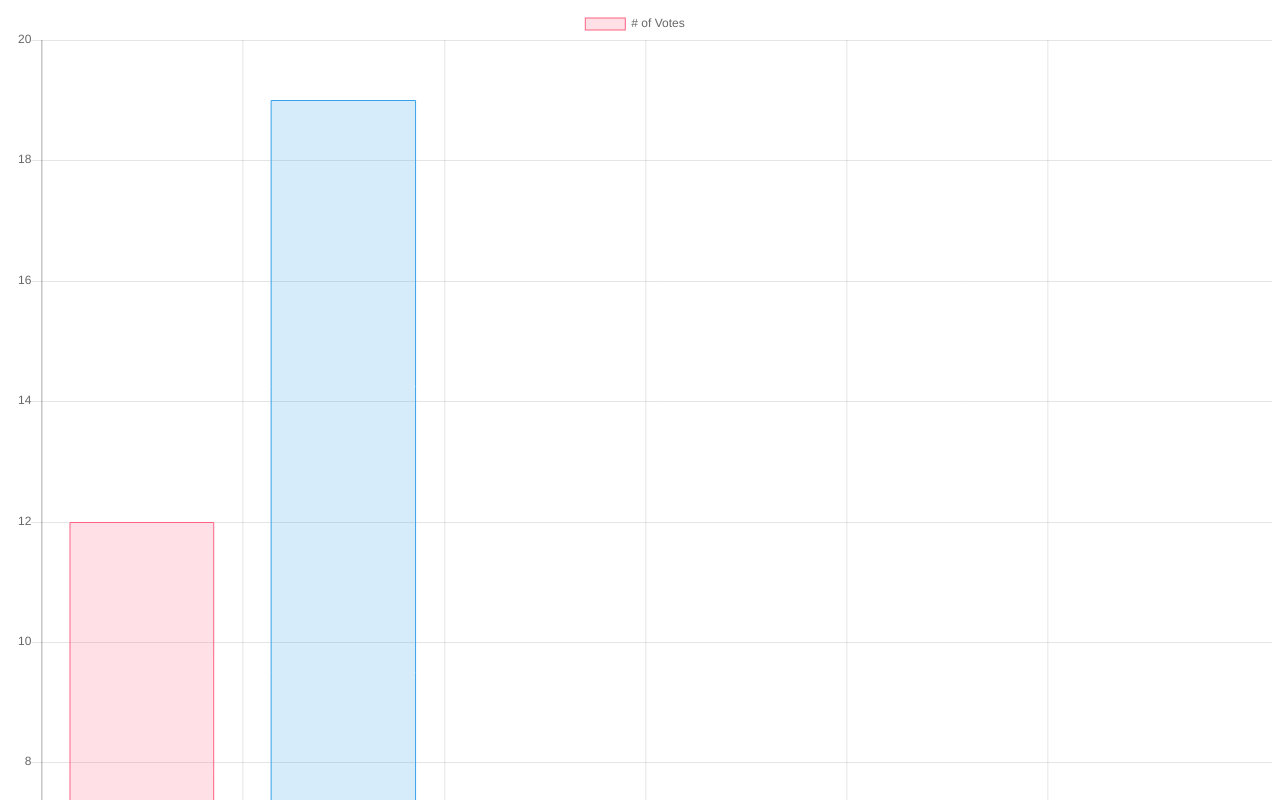
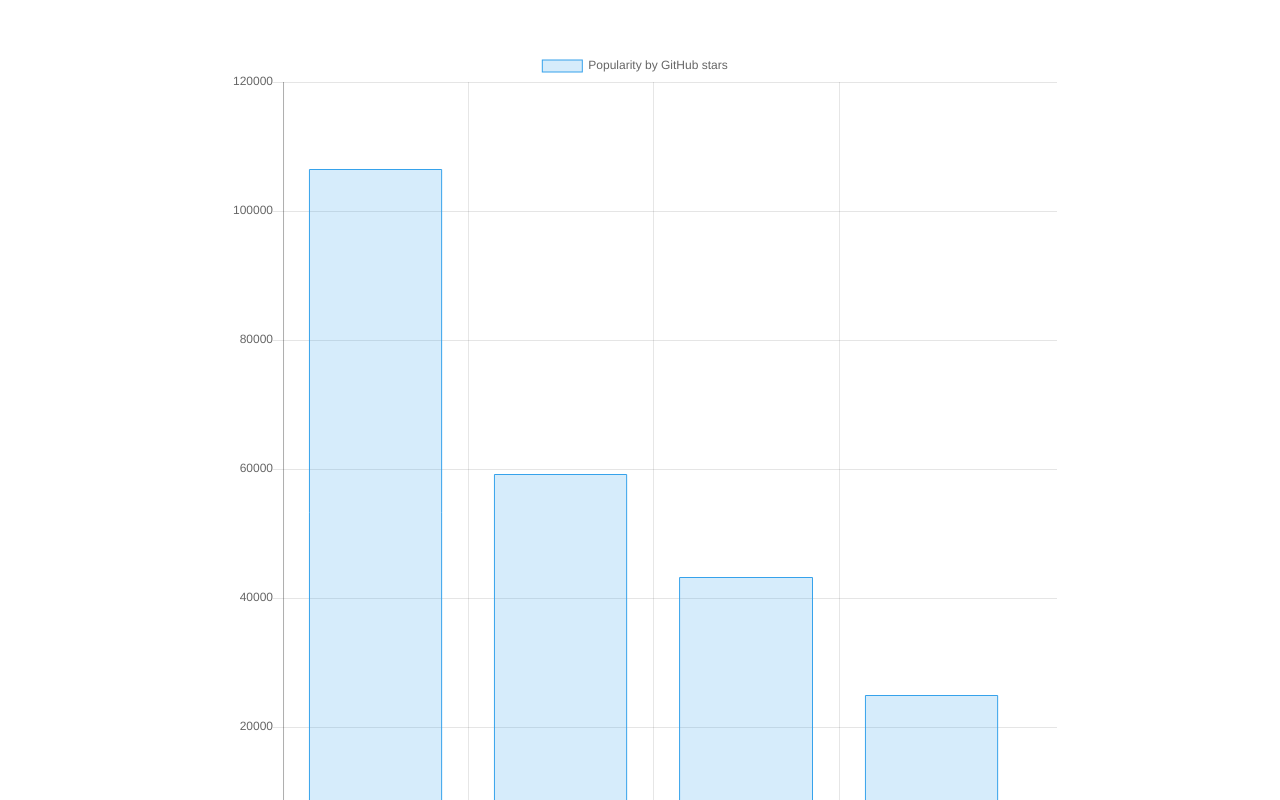
Before and after one commit to RiQuuu/ProjectWebHelpers, a website: page app/index.html in a window 1280 px wide. Shown: the top 800 px of the page. Drawn offline with nearby package versions, Linux system fonts and the light colour scheme.

Commit message:
Chart data

```diff
--- a/app/index.html
+++ b/app/index.html
@@ -14,7 +14,9 @@
 	</head>
 	<body>
 
-		<canvas id="myChart" width="400" height="400"></canvas>
+		<div class="chart-holder">
+			<canvas id="myChart" width="400" height="400"></canvas>
+		</div>
 
 		<!--build:js js/main.min.js -->
 		<script src="js/lib/Chart.bundle.min.js"></script>
--- a/app/js/main.js
+++ b/app/js/main.js
@@ -1,27 +1,23 @@
 var ctx = $("#myChart");
 var myChart = new Chart(ctx, {
 
-		type: 'bar',
-	    data: {
-	        labels: ["Red", "Blue", "Yellow", "Green", "Purple", "Orange"],
+	type: 'bar',
+	data: {
+	        labels: ["Bootstrap", "React", "jQuery", "Foundation"],
 	        datasets: [{
-	            label: '# of Votes',
-	            data: [12, 19, 3, 5, 2, 3],
+	            label: 'Popularity by GitHub stars',
+	            data: [106436, 59215, 43254, 24908],
 	            backgroundColor: [
-	                'rgba(255, 99, 132, 0.2)',
 	                'rgba(54, 162, 235, 0.2)',
-	                'rgba(255, 206, 86, 0.2)',
-	                'rgba(75, 192, 192, 0.2)',
-	                'rgba(153, 102, 255, 0.2)',
-	                'rgba(255, 159, 64, 0.2)'
+	                'rgba(54, 162, 235, 0.2)',
+	                'rgba(54, 162, 235, 0.2)',
+	                'rgba(54, 162, 235, 0.2)'
 	            ],
 	            borderColor: [
-	                'rgba(255,99,132,1)',
 	                'rgba(54, 162, 235, 1)',
-	                'rgba(255, 206, 86, 1)',
-	                'rgba(75, 192, 192, 1)',
-	                'rgba(153, 102, 255, 1)',
-	                'rgba(255, 159, 64, 1)'
+	                'rgba(54, 162, 235, 1)',
+	                'rgba(54, 162, 235, 1)',
+	                'rgba(54, 162, 235, 1)'
 	            ],
 	            borderWidth: 1
 	        }]
--- a/app/scss/styles.scss
+++ b/app/scss/styles.scss
@@ -13,6 +13,12 @@ body {
 	font-family: 'ubuntu-regular', sans-serif;
 }
 
+.chart-holder {
+	width: 66%;
+	height: 100%;
+	margin: 50px auto;
+}
+
 .vertical-align {
 	display: table-cell;
 	text-align: center;
```
Also changed, not shown: app/css/styles.css.
